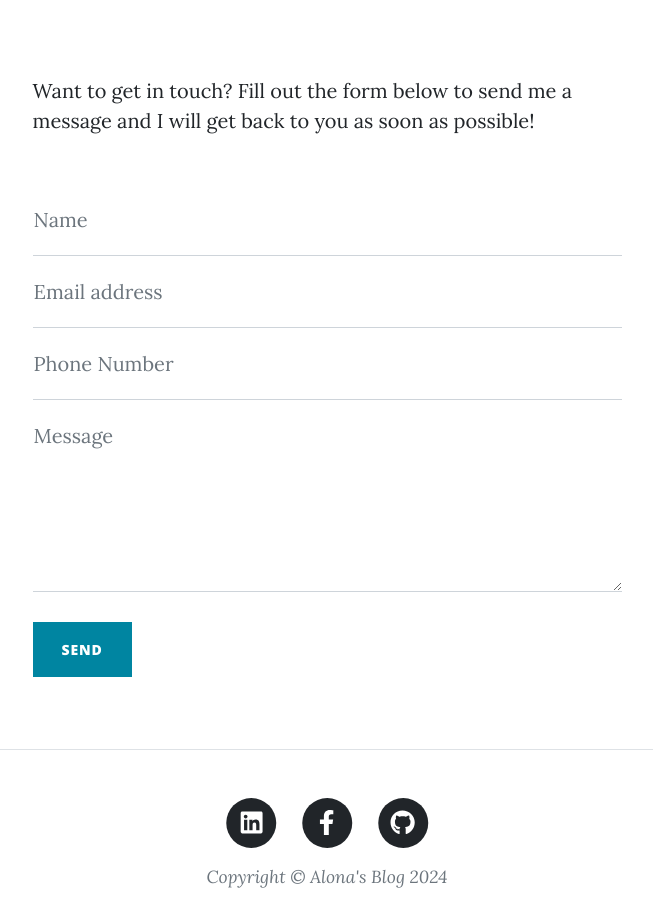
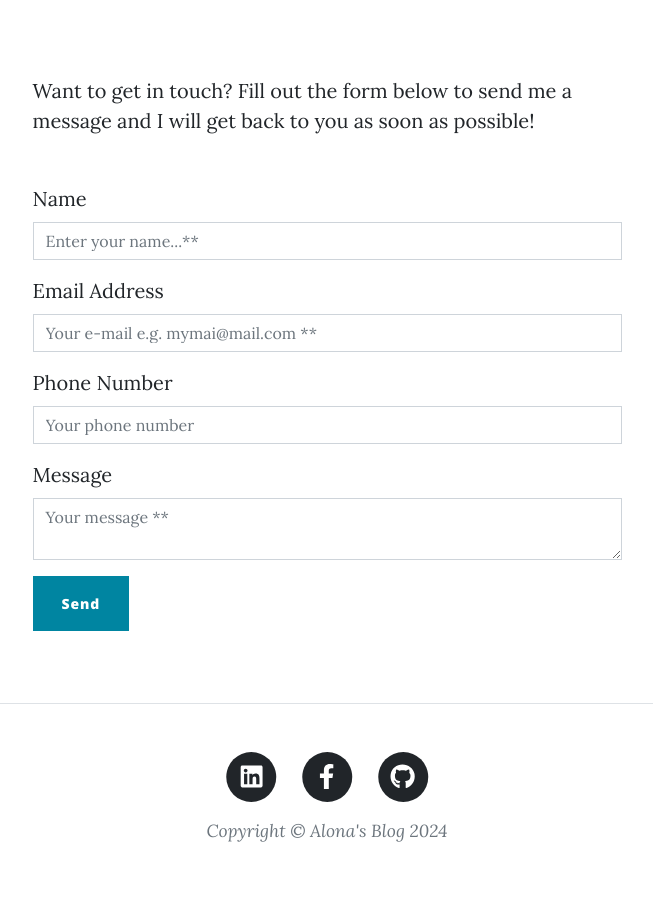
Before and after one commit to Alonasa/blog, a Flask app: page /contact in a window 1280 px wide. Shown: the part 498-1415 px from the top of the page, without its empty margins (313-966 px from the left). After the commit the page ends 1340 px from the top, so only its background shows below. Run offline with Flask 3, Linux system fonts and the light colour scheme; some libraries are stand-ins or nearby versions.

Commit message:
change form to wtf form

```diff
--- a/server.py
+++ b/server.py
@@ -16,7 +16,7 @@ from markupsafe import Markup
 from sqlalchemy import Integer, Text, String, ForeignKey
 from sqlalchemy.orm import DeclarativeBase, Mapped, mapped_column, relationship
 from werkzeug.security import generate_password_hash, check_password_hash
-from wtforms import StringField, URLField, SubmitField, EmailField, PasswordField
+from wtforms import StringField, URLField, SubmitField, EmailField, PasswordField, TextAreaField
 from wtforms.validators import DataRequired, Length
 
 app = Flask(__name__, static_url_path='/static')
@@ -176,10 +176,21 @@ def build_about():
     return render_template("about.html")
 
 
+class SendRequestForm(FlaskForm):
+    name = StringField("Name", validators=[DataRequired()], render_kw={"placeholder": "Enter your name...**"})
+    email = EmailField("Email Address", validators=[DataRequired()], render_kw={"placeholder": "Your e-mail e.g. "
+                                                                                               "mymai@mail.com **"})
+    phone = StringField("Phone Number", render_kw={"placeholder": "Your phone number "})
+    message = TextAreaField("Message", validators=[DataRequired()], render_kw={"placeholder": "Your message **"})
+    submit = SubmitField("Send", render_kw={"class": "btn-primary btn-sm mt-3"})
+
+
 @app.route("/contact", methods=["POST", "GET"])
 def build_contact():
+    form = SendRequestForm()
     if request.method == "POST":
         try:
+            form.validate_on_submit()
             name = request.form["name"].strip()
             e_mail = request.form["email"].strip()
             phone = request.form["phone"].strip()
@@ -210,7 +221,7 @@ def build_contact():
             return render_template("contact.html", title="An error occurred: " + str(e),
                                    description="We have a technical issues. Please try again later", error=True)
 
-    return render_template("contact.html")
+    return render_template("contact.html", form=form)
 
 
 @app.route("/posts/post/<int:post_id>", methods=["GET", "POST"])
--- a/templates/contact.html
+++ b/templates/contact.html
@@ -16,6 +16,7 @@
               rel="stylesheet" type="text/css"/>
         <!-- Core theme CSS (includes Bootstrap)-->
         <link href="static/css/styles.css" rel="stylesheet"/>
+        {% from "bootstrap5/form.html" import render_form %}
     </head>
     <body>
         <!-- Navigation-->
@@ -42,51 +43,10 @@
                             as soon
                             as possible!</p>
                         <div class="my-5">
-                            <form action="/contact" method="post" id="contactForm"
-                                  data-sb-form-api-token="API_TOKEN">
-                                <input type="hidden" name="_token" value="{{ csrf_token() }}">
-                                <div class="form-floating">
-                                    <input class="form-control" id="name" name="name" type="text"
-                                           placeholder="Enter your name..."
-                                           data-sb-validations="required"/>
-                                    <label for="name">Name</label>
-                                    <div class="invalid-feedback" data-sb-feedback="name:required">A name is required.
-                                    </div>
-                                </div>
-                                <div class="form-floating">
-                                    <input class="form-control" id="email" name="email" type="email"
-                                           placeholder="Enter your email..."
-                                           data-sb-validations="required,email"/>
-                                    <label for="email">Email address</label>
-                                    <div class="invalid-feedback" data-sb-feedback="email:required">An email is
-                                        required.
-                                    </div>
-                                    <div class="invalid-feedback" data-sb-feedback="email:email">Email is not valid.
-                                    </div>
-                                </div>
-                                <div class="form-floating">
-                                    <input class="form-control" id="phone" name="phone" type="tel"
-                                           placeholder="Enter your phone number..."
-                                           data-sb-validations="required"/>
-                                    <label for="phone">Phone Number</label>
-                                    <div class="invalid-feedback" data-sb-feedback="phone:required">A phone number is
-                                        required.
-                                    </div>
-                                </div>
-                                <div class="form-floating">
-                            <textarea class="form-control" id="message" name="message"
-                                      placeholder="Enter your message here..."
-                                      style="height: 12rem" data-sb-validations="required"></textarea>
-                                    <label for="message">Message</label>
-                                    <div class="invalid-feedback" data-sb-feedback="message:required">A message is
-                                        required.
-                                    </div>
-                                </div>
-                                <br/>
-                                <!-- Submit Button-->
-                                <button class="btn btn-primary text-uppercase" id="submitButton" type="submit">Send
-                                </button>
-
+                            <form action="/contact" method="POST" id="contactForm">
+                                {{ form.hidden_tag() }}
+                                {{ form.csrf_token }}
+                                {{render_form(form, novalidate=True)}}
                             </form>
                         </div>
                     </div>
```
